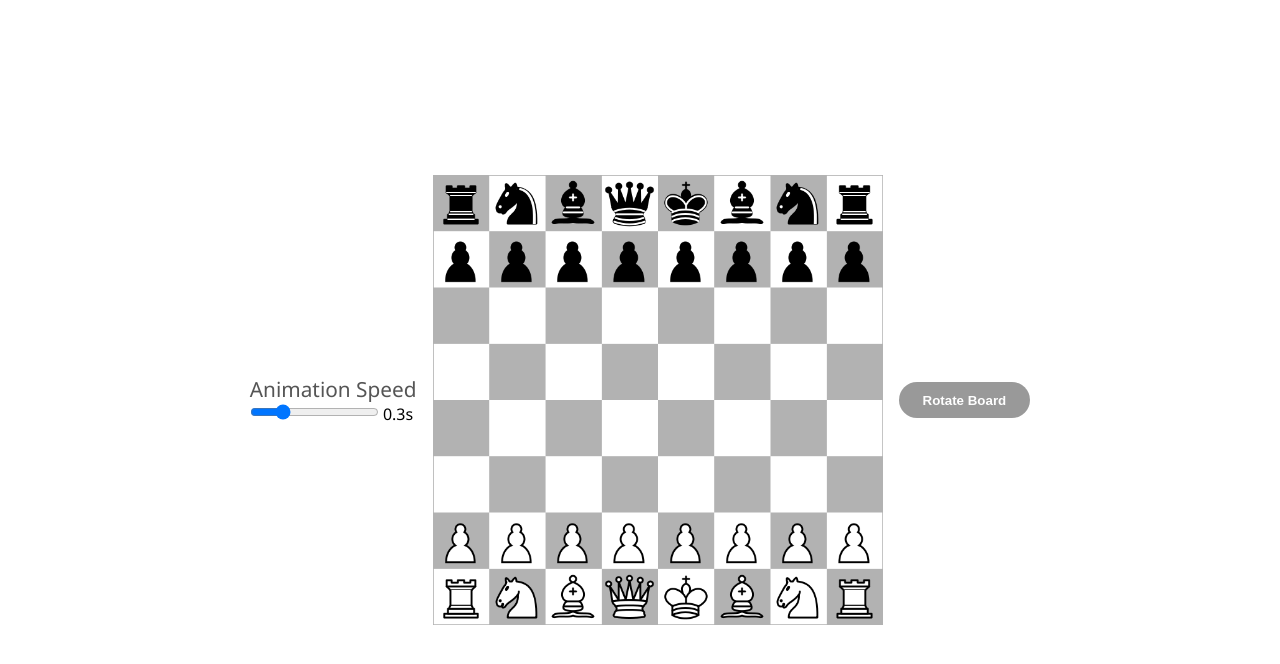
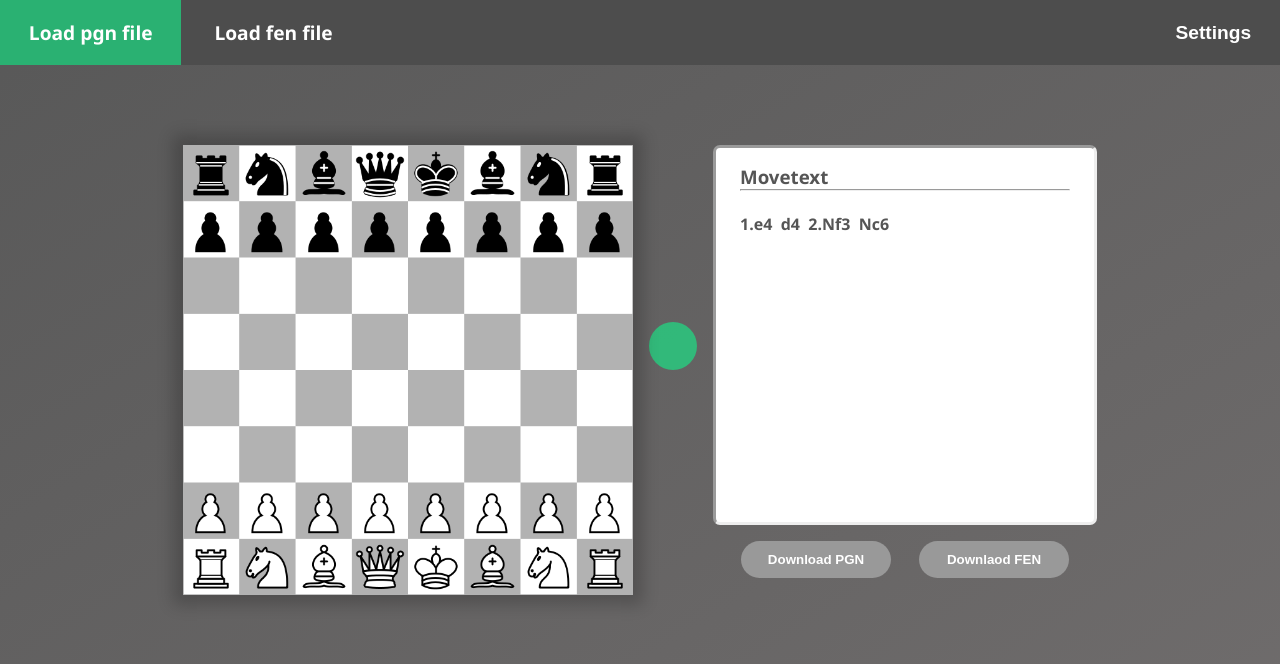
Before and after one commit to scinth/Simple-Chess-GUI, a website built with webpack: page src/template.html in a window 1280 px wide. Built offline with nearby package versions, Linux system fonts and the light colour scheme.

Commit message:
added: navigation bar, movetext section and responsive layout

```diff
--- a/package.json
+++ b/package.json
@@ -1,7 +1,7 @@
 {
 	"name": "simple-chess-gui",
 	"version": "1.0.0",
-	"description": "",
+	"description": "A fully-functional chess interface with animations",
 	"main": "src/scripts/main.js",
 	"scripts": {
 		"start": "webpack serve --config webpack.dev.js --open",
--- a/src/scripts/main.js
+++ b/src/scripts/main.js
@@ -241,10 +241,27 @@ const resizeBoard = function () {
 window.onresize = resizeBoard;
 document.addEventListener('DOMContentLoaded', function () {
 	resizeBoard();
+	let menu = document.getElementById('menu');
+	let menu_btn = document.getElementById('menu_btn');
+	let settings = document.getElementById('settings');
+	let settings_btn = document.getElementById('settings_btn');
+	let main = document.getElementsByTagName('main')[0];
 	let animation_speed = document.getElementById('animation_speed');
 	let rotate_board_btn = document.getElementById('rotate_board_btn');
 	board_element = document.getElementById('board');
 	animation_speed.addEventListener('input', setAnimationSpeed);
+	menu_btn.addEventListener('click', () => {
+		menu.classList.toggle('active');
+		settings.classList.remove('active');
+	});
+	settings_btn.addEventListener('click', () => {
+		settings.classList.toggle('active');
+		menu.classList.remove('active');
+	});
+	main.addEventListener('click', () => {
+		menu.classList.remove('active');
+		settings.classList.remove('active');
+	});
 	board_element.addEventListener('click', function (e) {
 		let coords;
 		removeAllHighlight('.moves');
--- a/src/styles/style.scss
+++ b/src/styles/style.scss
@@ -1,5 +1,5 @@
 :root {
-	--board-width: 400px;
+	--board-width: 0;
 	--animation-speed: 0.3s;
 }
 * {
@@ -13,33 +13,125 @@ html {
 }
 body {
 	color: black;
-	background-color: white;
-	width: auto;
-	height: 100vh;
+	background: linear-gradient(to bottom right, #585858, #706d6d);
+	width: 100%;
+	max-width: 100%;
 	min-height: 100vh;
 }
+nav {
+	width: 100%;
+	max-width: 100%;
+	background-color: #4d4d4d;
+	position: -webkit-sticky;
+	position: sticky;
+	top: 0;
+	z-index: 2;
+	display: flex;
+	justify-content: flex-start;
+	align-content: center;
+
+	button {
+		font-size: 1.2em;
+		font-weight: bold;
+		padding: 1em 1.5em;
+		color: white;
+		background: none;
+		border: none;
+	}
+
+	#menu {
+		width: -webkit-fill-available;
+		ul {
+			list-style-type: none;
+			display: inline-block;
+			position: absolute;
+			top: 100%;
+			left: 0;
+			background-color: #4d4d4d;
+			transform: translateX(-100%);
+
+			li a {
+				width: 100%;
+				font-size: 1.2em;
+				font-weight: bold;
+				text-decoration: none;
+				display: inline-block;
+				padding: 1em 1.5em;
+				color: white;
+			}
+		}
+		&.active {
+			ul {
+				transition: transform 0.3s ease-out;
+				transform: translateX(0);
+			}
+		}
+	}
+
+	#settings {
+		ul {
+			list-style-type: none;
+			width: clamp(230px, 30vw, 300px);
+			color: white;
+			background-color: #4d4d4d;
+			padding: 1em 1.5em;
+			position: absolute;
+			top: 100%;
+			right: 0;
+			visibility: hidden;
+
+			label {
+				display: block;
+				width: 100%;
+
+				.value {
+					float: right;
+					font-weight: bold;
+				}
+			}
+
+			input {
+				width: 100%;
+			}
+		}
+
+		&.active {
+			ul {
+				visibility: visible;
+			}
+		}
+	}
+
+	button,
+	ul li a {
+		cursor: pointer;
+		&:focus,
+		&:hover {
+			background-color: #17eb88a2;
+		}
+	}
+}
 main {
-	width: inherit;
-	height: inherit;
+	width: 100%;
+	max-width: 100%;
 	display: flex;
 	flex-direction: column;
 	justify-content: center;
 	align-items: center;
 
-	@media (orientation: landscape) {
-		flex-direction: row;
+	> div {
+		margin: 2rem 0;
 	}
 
-	label {
-		color: #555;
-		font-size: 1.3rem;
-	}
-	form {
-		margin: 1rem;
-
-		input[type='range'] {
+	#rotate_board_btn {
+		--size: 3rem;
+		align-self: center;
+		width: var(--size);
+		height: var(--size);
+		background-color: #17eb88a2;
+		border-width: 0;
+		border-radius: 50%;
 		cursor: pointer;
-		}
 	}
 
 	#board {
@@ -53,6 +145,7 @@ main {
 		background-repeat: no-repeat;
 		cursor: pointer;
 		flex-shrink: 0;
+		box-shadow: 0 0 15px 10px rgba(0, 0, 0, 0.2);
 
 		.highlight {
 			position: absolute;
@@ -141,8 +234,43 @@ main {
 		}
 	}
 
+	#controls {
+		text-align: center;
+		width: 100%;
+
+		.movetext {
+			font-weight: bold;
+			text-align: left;
+			min-height: 380px;
+			padding: 1em 1.5em;
+			color: #555;
+			background-color: white;
+			border-style: inset;
+			border-radius: 7px;
+		}
+
+		.actions {
+			form {
+				margin: 1rem;
+
+				label {
+					color: #555;
+					font-size: 1.3rem;
+				}
+
+				input[type='range'] {
+					cursor: pointer;
+				}
+			}
+
+			.buttons {
+				display: flex;
+				justify-content: space-evenly;
+				align-content: center;
+
 				button {
-		margin: 1rem;
+					width: clamp(110px, 40%, 150px);
+					margin: 1rem 0;
 					padding: 0.8em 1.8em;
 					border: none;
 					border-radius: 2rem;
@@ -152,3 +280,43 @@ main {
 					cursor: pointer;
 				}
 			}
+		}
+	}
+}
+
+@media (orientation: landscape) {
+	nav {
+		#menu_btn {
+			display: none;
+		}
+		#menu {
+			ul {
+				position: static;
+				transition: none;
+				transform: translateX(0);
+
+				li {
+					display: inline-block;
+				}
+			}
+		}
+	}
+	main {
+		height: -webkit-fill-available;
+		min-height: -webkit-fill-available;
+		flex-direction: row;
+		align-items: initial;
+
+		> div {
+			margin-top: 5rem;
+		}
+
+		#rotate_board_btn {
+			margin: 1rem;
+		}
+
+		#controls {
+			width: clamp(100px, 30vw, 500px);
+		}
+	}
+}
--- a/src/template.html
+++ b/src/template.html
@@ -5,21 +5,18 @@
 		<meta http-equiv="X-UA-Compatible" content="IE=edge" />
 		<meta name="viewport" content="width=device-width, initial-scale=1.0" />
 		<meta name="title" content="Chess GUI" />
-		<meta name="description" content="A simple fully-functional chess interface with animations" />
+		<meta name="description" content="A fully-functional chess interface with animations" />
 		<meta property="og:type" content="website" />
 		<meta property="og:url" content="https://nielbrioneschessgui.netlify.app/" />
 		<meta property="og:title" content="Chess GUI" />
-		<meta
-			property="og:description"
-			content="A simple fully-functional chess interface with animations"
-		/>
+		<meta property="og:description" content="A fully-functional chess interface with animations" />
 		<meta property="og:image" content="./chessgui.png" />
 		<meta property="twitter:card" content="summary_large_image" />
 		<meta property="twitter:url" content="https://nielbrioneschessgui.netlify.app/" />
 		<meta property="twitter:title" content="Chess GUI" />
 		<meta
 			property="twitter:description"
-			content="A simple fully-functional chess interface with animations"
+			content="A fully-functional chess interface with animations"
 		/>
 		<meta property="twitter:image" content="./chessgui.png" />
 		<link rel="apple-touch-icon" sizes="180x180" href="./icons/apple-touch-icon.png" />
@@ -28,9 +25,21 @@
 		<title>Chess GUI</title>
 	</head>
 	<body>
-		<main>
+		<nav role="navigation">
+			<button id="menu_btn">Menu</button>
+			<div id="menu">
+				<ul>
+					<li><a href="#">Load pgn file</a></li>
+					<li><a href="#">Load fen file</a></li>
+				</ul>
+			</div>
+			<div id="settings">
+				<ul>
+					<li>
 						<form action="none">
-				<label for="animation_speed">Animation Speed</label><br />
+							<label for="animation_speed"
+								>Animation Speed<span class="value"><output name="x">0.3</output>s</span></label
+							><br />
 							<input
 								id="animation_speed"
 								name="animation_speed"
@@ -41,10 +50,34 @@
 								max="1"
 								value="0.3"
 							/>
-				<span><output name="x">0.3</output>s</span>
 						</form>
+					</li>
+				</ul>
+			</div>
+			<button id="settings_btn">Settings</button>
+		</nav>
+		<main>
 			<div id="board"></div>
-			<button id="rotate_board_btn" type="button">Rotate Board</button>
+			<button id="rotate_board_btn" type="button" title="rotate_board_btn"></button>
+			<div id="controls">
+				<div class="movetext">
+					<h3>Movetext</h3>
+					<hr />
+					<p>
+						<br />
+						<span>1.e4&nbsp;</span>
+						<span>d4&nbsp;</span>
+						<span>2.Nf3&nbsp;</span>
+						<span>Nc6&nbsp;</span>
+					</p>
+				</div>
+				<div class="actions">
+					<div class="buttons">
+						<button id="download_pgn" type="" button>Download PGN</button>
+						<button id="download_fen" type="" button>Downlaod FEN</button>
+					</div>
+				</div>
+			</div>
 		</main>
 	</body>
 </html>
--- a/webpack.dev.js
+++ b/webpack.dev.js
@@ -1,4 +1,5 @@
 const HtmlWebpackPlugin = require('html-webpack-plugin');
+const path = require('path');
 
 module.exports = {
 	mode: 'development',
@@ -42,4 +43,11 @@ module.exports = {
 			favicon: './src/icons/favicon.ico',
 		}),
 	],
+	devServer: {
+		static: {
+			directory: path.join(__dirname, 'src'),
+		},
+		compress: true,
+		port: 6400,
+	},
 };
```
Also changed, not shown: 1 other file. Lines whose indentation alone changed are shown as unchanged.
